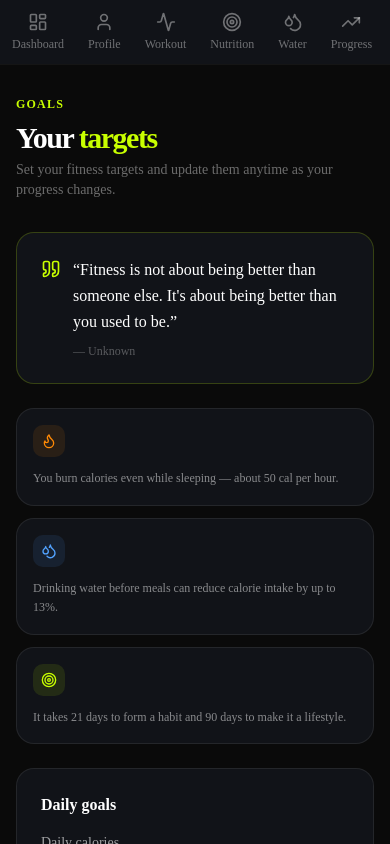
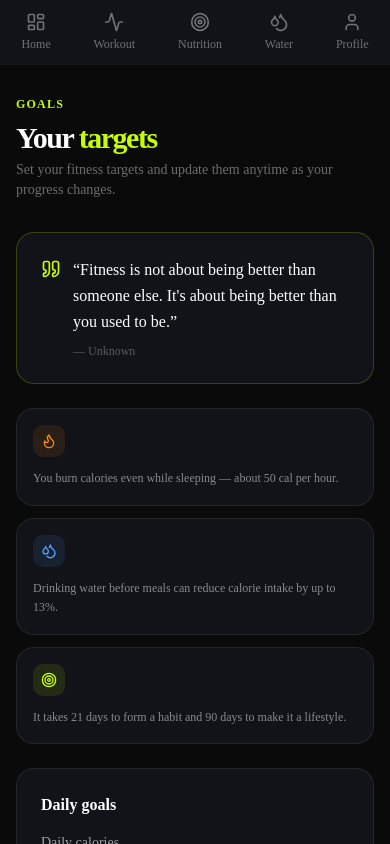
Before and after one commit to Akash-2911/Goat-Fitness, a Next.js app: page /goals in a window 390 px wide. Shown: the top 844 px of the page. Built offline with nearby package versions, Linux system fonts and the light colour scheme.

Commit message:
fix mobile navbar

```diff
--- a/components/navbar.tsx
+++ b/components/navbar.tsx
@@ -1,13 +1,19 @@
 "use client"
 
+import { useState } from "react"
 import Link from "next/link"
 import { useRouter, usePathname } from "next/navigation"
 import { createClient } from "@/lib/supabase"
-import { Activity, Droplets, Target, TrendingUp, Users, LayoutDashboard, LogOut, User, Flag } from "lucide-react"
+import {
+  Activity, Droplets, Target, TrendingUp,
+  Users, LayoutDashboard, LogOut, User,
+  Flag, MoreHorizontal
+} from "lucide-react"
 
 export default function Navbar() {
   const router = useRouter()
   const pathname = usePathname()
+  const [dropdownOpen, setDropdownOpen] = useState(false)
 
   async function handleLogout() {
     const supabase = createClient()
@@ -15,29 +21,34 @@ export default function Navbar() {
     router.push("/")
   }
 
-  const links = [
+  // Main links shown in the middle
+  const mainLinks = [
     { href: "/dashboard", label: "Dashboard", icon: LayoutDashboard },
-    { href: "/profile", label: "Profile", icon: User },
     { href: "/workout", label: "Workout", icon: Activity },
     { href: "/nutrition", label: "Nutrition", icon: Target },
     { href: "/water", label: "Water", icon: Droplets },
+  ]
+
+  // Extra links hidden in the 3-dot dropdown
+  const moreLinks = [
     { href: "/progress", label: "Progress", icon: TrendingUp },
     { href: "/social", label: "Social", icon: Users },
     { href: "/goals", label: "Goals", icon: Flag },
+    { href: "/profile", label: "Profile", icon: User },
   ]
 
   return (
     <nav className="fixed top-0 left-0 right-0 z-50 bg-[#0a0a0a]/90 backdrop-blur-md border-b border-white/5">
       <div className="max-w-7xl mx-auto px-4 sm:px-6 flex items-center justify-between h-16">
 
-        {/* Logo */}
-        <Link href="/dashboard" className="text-xl font-black tracking-tighter">
+        {/* Logo — left */}
+        <Link href="/dashboard" className="text-xl font-black tracking-tighter shrink-0">
           GOAT<span className="text-[#C8FF00]">.</span>
         </Link>
 
-        {/* Nav links — hidden on mobile */}
+        {/* Main links — center (desktop only) */}
         <div className="hidden md:flex items-center gap-1">
-          {links.map((link) => {
+          {mainLinks.map((link) => {
             const isActive = pathname === link.href
             return (
               <Link
@@ -56,20 +67,77 @@ export default function Navbar() {
           })}
         </div>
 
-        {/* Logout button */}
+        {/* Right side — 3-dot menu + logout */}
+        <div className="hidden md:flex items-center gap-2">
+
+          {/* 3-dot dropdown */}
+          <div className="relative">
+            <button
+              onClick={() => setDropdownOpen(!dropdownOpen)}
+              className={`flex items-center gap-2 px-3 py-2 rounded-lg text-sm transition-colors ${
+                moreLinks.some(l => l.href === pathname)
+                  ? "bg-[#C8FF00]/10 text-[#C8FF00]"
+                  : "text-white/50 hover:text-white hover:bg-white/5"
+              }`}
+            >
+              <MoreHorizontal className="w-4 h-4" />
+            </button>
+
+            {/* Dropdown menu */}
+            {dropdownOpen && (
+              <div className="absolute right-0 top-12 w-48 bg-[#111318] border border-white/10 rounded-xl shadow-xl overflow-hidden z-50">
+                {moreLinks.map((link) => {
+                  const isActive = pathname === link.href
+                  return (
+                    <Link
+                      key={link.href}
+                      href={link.href}
+                      onClick={() => setDropdownOpen(false)}
+                      className={`flex items-center gap-3 px-4 py-3 text-sm transition-colors ${
+                        isActive
+                          ? "bg-[#C8FF00]/10 text-[#C8FF00]"
+                          : "text-white/50 hover:text-white hover:bg-white/5"
+                      }`}
+                    >
+                      <link.icon className="w-4 h-4" />
+                      {link.label}
+                    </Link>
+                  )
+                })}
+              </div>
+            )}
+          </div>
+
+          {/* Logout */}
           <button
             onClick={handleLogout}
             className="flex items-center gap-2 text-sm text-white/50 hover:text-white transition-colors px-3 py-2 rounded-lg hover:bg-white/5"
           >
             <LogOut className="w-4 h-4" />
-          <span className="hidden sm:block">Log out</span>
+            <span>Log out</span>
+          </button>
+        </div>
+
+        {/* Mobile — just logout button on top right */}
+        <button
+          onClick={handleLogout}
+          className="md:hidden flex items-center gap-2 text-sm text-white/50 hover:text-white transition-colors px-3 py-2 rounded-lg hover:bg-white/5"
+        >
+          <LogOut className="w-4 h-4" />
         </button>
 
       </div>
 
-      {/* Mobile bottom nav */}
-      <div className="md:hidden fixed bottom-0 left-0 right-0 bg-[#111318] border-t border-white/5 flex justify-around py-2 z-50">
-        {links.map((link) => {
+      {/* Mobile bottom nav — 5 key links */}
+      <div className="md:hidden fixed bottom-0 left-0 right-0 bg-[#111318] border-t border-white/5 z-50">
+        <div className="flex justify-around py-2">
+          {[
+            { href: "/dashboard", label: "Home", icon: LayoutDashboard },
+            { href: "/workout", label: "Workout", icon: Activity },
+            { href: "/nutrition", label: "Nutrition", icon: Target },
+            { href: "/water", label: "Water", icon: Droplets },
+            { href: "/profile", label: "Profile", icon: User },
+          ].map((link) => {
             const isActive = pathname === link.href
             return (
               <Link
@@ -85,6 +153,8 @@ export default function Navbar() {
             )
           })}
         </div>
+      </div>
+
     </nav>
   )
 }
```
Lines whose indentation alone changed are shown as unchanged.
